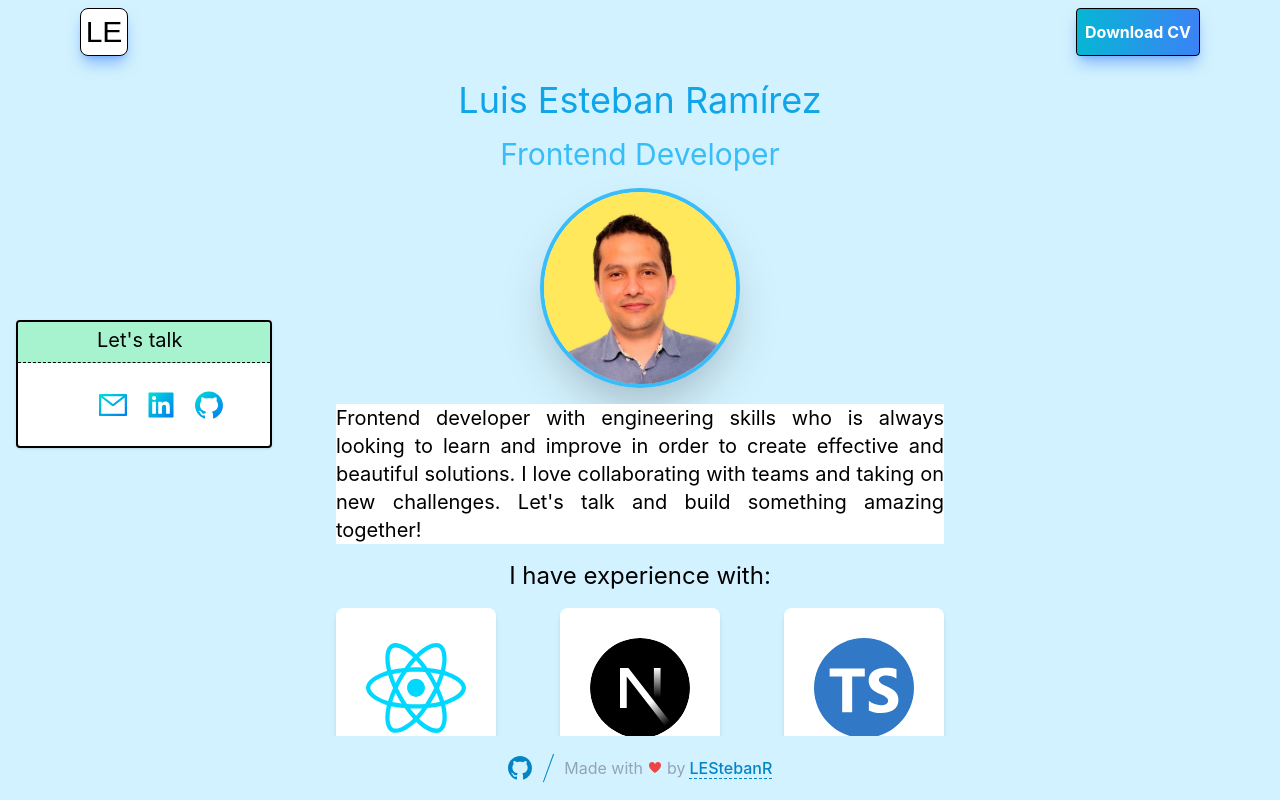
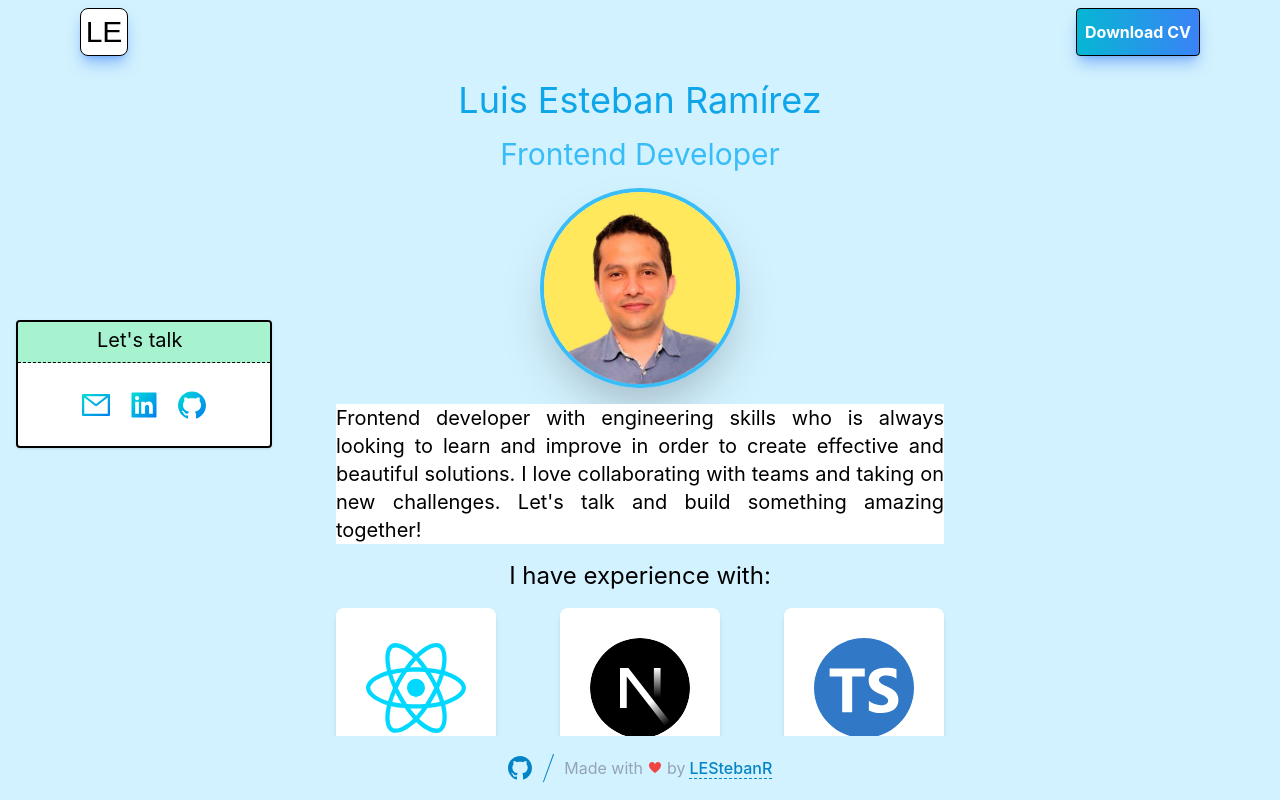
Before and after one commit to LEstebanR/lesteban, a Next.js app: page / in a window 1280 px wide. Shown: the top 800 px of the page. Built offline with nearby package versions, Linux system fonts and the light colour scheme; a web font is replaced by a local one.

Commit message:
fix contact

```diff
--- a/src/components/Contact.tsx
+++ b/src/components/Contact.tsx
@@ -1,13 +1,63 @@
 import React, { FC, useState, useEffect } from 'react'
 import { AiFillLinkedin, AiOutlineMail, AiFillGithub } from 'react-icons/ai'
 import Link from 'next/link'
+
+const ContactDesktop = () => {
+  return (
+    <div className="md:block hidden border-2 border-black rounded h-32 w-64 bg-white shadow hover:shadow-3xl hover:shadow-black">
+      <div className="h-1/3 bg-secondary rounded-t border-b border-dashed border-black flex justify-center">
+        <p className="p-1 px-4 text-bold w-3/6">Let&apos;s talk</p>
+      </div>
+      <svg width="1em" height="0">
+        <linearGradient
+          id="blue-gradient-desktop"
+          x1="100%"
+          y1="100%"
+          x2="0%"
+          y2="0%"
+        >
+          <stop stopColor="#007cf0" offset="0%" />
+          <stop stopColor="#00dfd8" offset="100%" />
+        </linearGradient>
+      </svg>
+      <div className="h-2/3 flex justify-center items-center w-full">
+        <ul className="flex gap-4 w-full justify-center">
+          <li>
+            <Link href="mailto:leramirezca@gmail.com">
+              <AiOutlineMail
+                className="h-8 w-8"
+                style={{ fill: 'url(#blue-gradient-desktop)' }}
+              />
+            </Link>
+          </li>
+          <li>
+            <Link href="https://www.linkedin.com/in/lestebanr/" target="_blank">
+              <AiFillLinkedin
+                className="h-8 w-8"
+                style={{ fill: 'url(#blue-gradient-desktop)' }}
+              />
+            </Link>
+          </li>
+          <li>
+            <Link href="https://github.com/LEstebanR/lesteban" target="_blank">
+              <AiFillGithub
+                className="h-8 w-8"
+                style={{ fill: 'url(#blue-gradient-desktop)' }}
+              />
+            </Link>
+          </li>
+        </ul>
+      </div>
+    </div>
+  )
+}
 
 const ContactMobile = () => {
   const [isScrolled, setIsScrolled] = useState(false)
 
   useEffect(() => {
     const handleScroll = (): void => {
-      const scrollTop = window.pageYOffset || document.documentElement.scrollTop
+      const scrollTop = window.scrollY || document.documentElement.scrollTop
       setIsScrolled(scrollTop > 0)
     }
 
@@ -23,36 +73,6 @@ const ContactMobile = () => {
       }`}
     >
       <div className="h-2/3 flex justify-center items-center z-10 sticky">
-        <ul className="flex gap-8">
-          <li>
-            <Link href="mailto:leramirezca@gmail.com">
-              <AiOutlineMail className="h-8 w-8 text-primary" />
-            </Link>
-          </li>
-          <li>
-            <Link href="https://www.linkedin.com/in/lestebanr/" target="_blank">
-              <AiFillLinkedin className="h-8 w-8 text-primary" />
-            </Link>
-          </li>
-          <li>
-            <Link href="https://github.com/LEstebanR/lesteban" target="_blank">
-              <AiFillGithub className="h-8 w-8 text-primary" />
-            </Link>
-          </li>
-        </ul>
-      </div>
-    </div>
-  )
-}
-
-const ContactDesktop = () => {
-  return (
-    <div className="md:block hidden border-2 border-black rounded h-32 w-64  bg-white shadow hover:shadow-3xl hover:shadow-black">
-      <div className="h-1/3 bg-secondary rounded-t border-b border-dashed border-black flex justify-center">
-        <p className="p-1 px-4 text-bold w-3/6">Let&apos;s talk</p>
-      </div>
-      <div className="h-2/3 flex justify-center items-center w-full">
-        <ul className="flex gap-4 w-3/6">
         <svg width="1em" height="1em">
           <linearGradient
             id="blue-gradient"
@@ -65,15 +85,16 @@ const ContactDesktop = () => {
             <stop stopColor="#00dfd8" offset="100%" />
           </linearGradient>
         </svg>
-          <li className="icon">
+        <ul className="flex gap-8 justify-center">
+          <li>
             <Link href="mailto:leramirezca@gmail.com">
               <AiOutlineMail
-                className="icon h-8 w-8"
+                className="h-8 w-8"
                 style={{ fill: 'url(#blue-gradient)' }}
               />
             </Link>
           </li>
-          <li className="icon">
+          <li>
             <Link href="https://www.linkedin.com/in/lestebanr/" target="_blank">
               <AiFillLinkedin
                 className="h-8 w-8"
@@ -81,7 +102,7 @@ const ContactDesktop = () => {
               />
             </Link>
           </li>
-          <li className="icon">
+          <li>
             <Link href="https://github.com/LEstebanR/lesteban" target="_blank">
               <AiFillGithub
                 className="h-8 w-8"
--- a/src/styles/globals.css
+++ b/src/styles/globals.css
@@ -25,14 +25,7 @@ body {
     )
     rgb(var(--background-start-rgb));
 }
-.icon {
-  background-image: linear-gradient(90deg, blue, green);
-  background-clip: text;
-  -webkit-background-clip: text;
-  -webkit-text-fill-color: transparent;
-  position: relative;
-  z-index: 1;
-}
+
 @layer utilities {
   @variants responsive {
     .no-scrollbar::-webkit-scrollbar {
```
Lines whose indentation alone changed are shown as unchanged.
